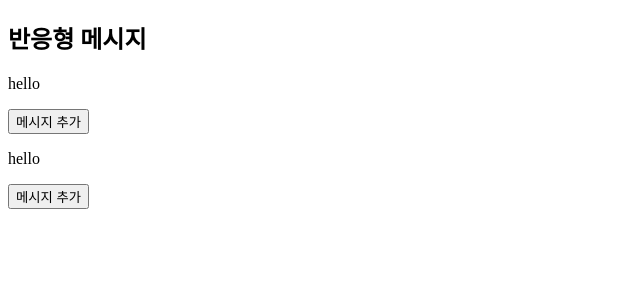
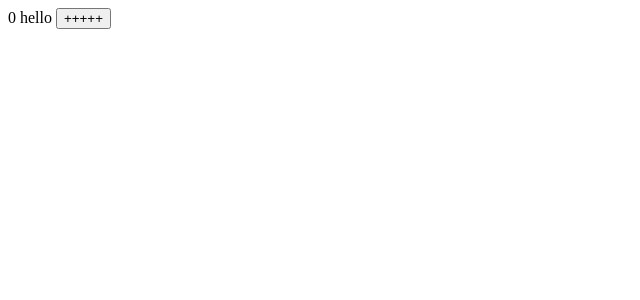
Before and after one commit to Develing1991/vite3-tutorial, a Vue app: page / in a window 1280 px wide. Shown: the top 300 px of the page, without its empty margins (0-640 px from the left). Built offline with nearby package versions, Linux system fonts and the light colour scheme.

Commit message:
setup, lifecycle

```diff
--- a/src/App.vue
+++ b/src/App.vue
@@ -1,42 +1,32 @@
 <template>
 	<div>
-		<h2>반응형 메시지</h2>
-		<p>{{ reactiveMessage }}</p>
-		<button @click="addReactiveMessage">메시지 추가</button>
-		<p>{{ normalMessage }}</p>
-		<button @click="addNormalMessage">메시지 추가</button>
+		{{ count }}
+		{{ message }}
+
+		<button @click="increase">+++++</button>
 	</div>
 </template>
 
 <script>
-	import { onBeforeMount, onMounted, ref, isRef } from 'vue';
+	import { onMounted, ref } from 'vue';
 
-	// 논리적 관심사 컴포저블
 	export default {
+		mounted() {
+			console.log('어느게 먼저? options mounted');
+		},
 		setup() {
-			console.log('setup()');
-			const reactiveMessage = ref('hello');
-			const addReactiveMessage = () => {
-				reactiveMessage.value = reactiveMessage.value + '!';
+			const count = ref(0);
+			const message = ref('hello');
+			const increase = () => {
+				count.value++;
 			};
-			let normalMessage = 'hello';
-			const addNormalMessage = () => {
-				normalMessage = normalMessage + '!';
-			};
-			console.log(isRef(reactiveMessage));
-			console.log(isRef(normalMessage));
-
 			onMounted(() => {
-				console.log('onMounted');
-			});
-			onBeforeMount(() => {
-				console.log('onBeforeMount');
+				console.log('어느게 먼저? composition mounted'); // 컴포지션이 먼저 실행 됨
 			});
 			return {
-				reactiveMessage,
-				normalMessage,
-				addReactiveMessage,
-				addNormalMessage,
+				count,
+				message,
+				increase,
 			};
 		},
 	};
```
